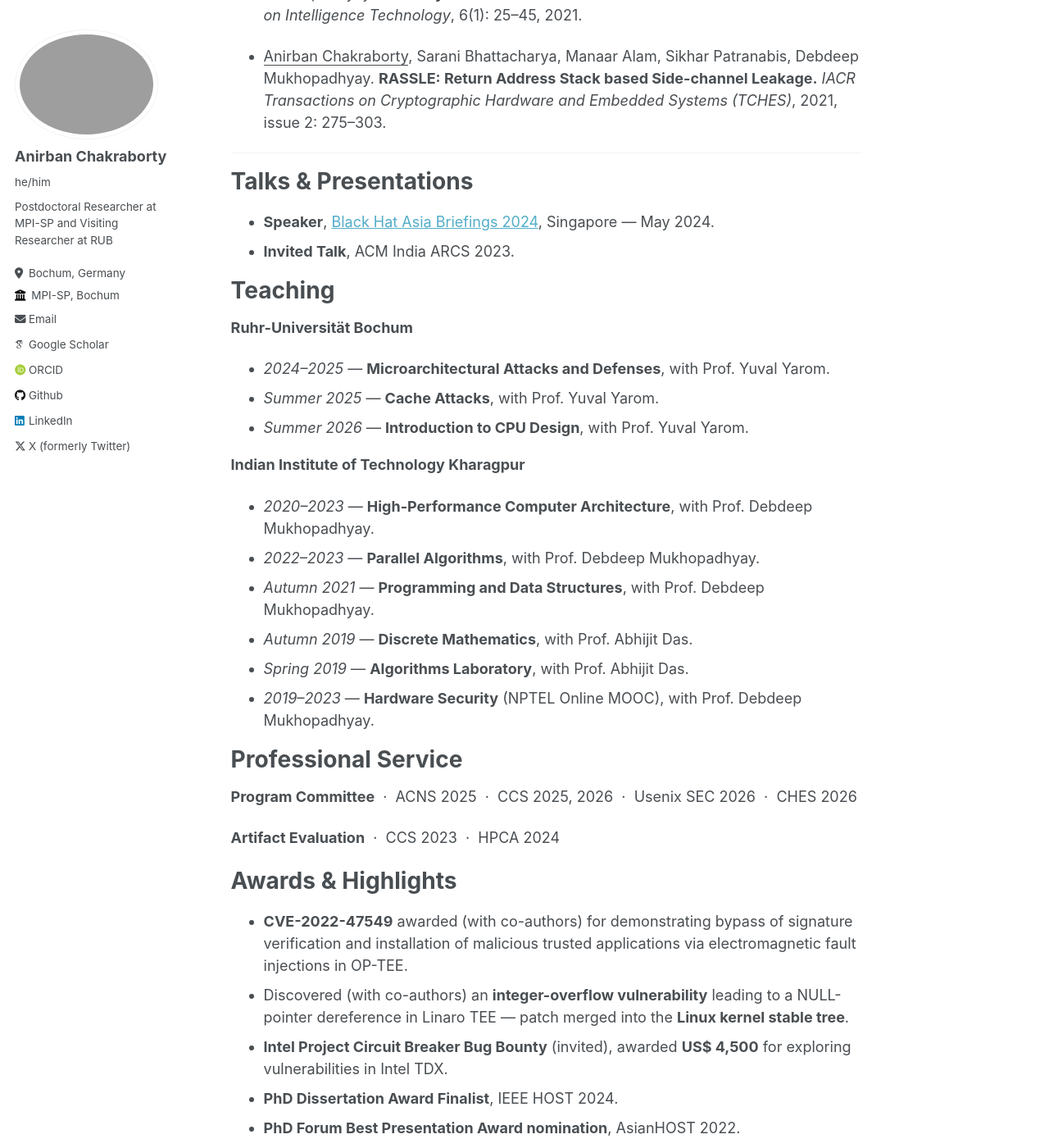
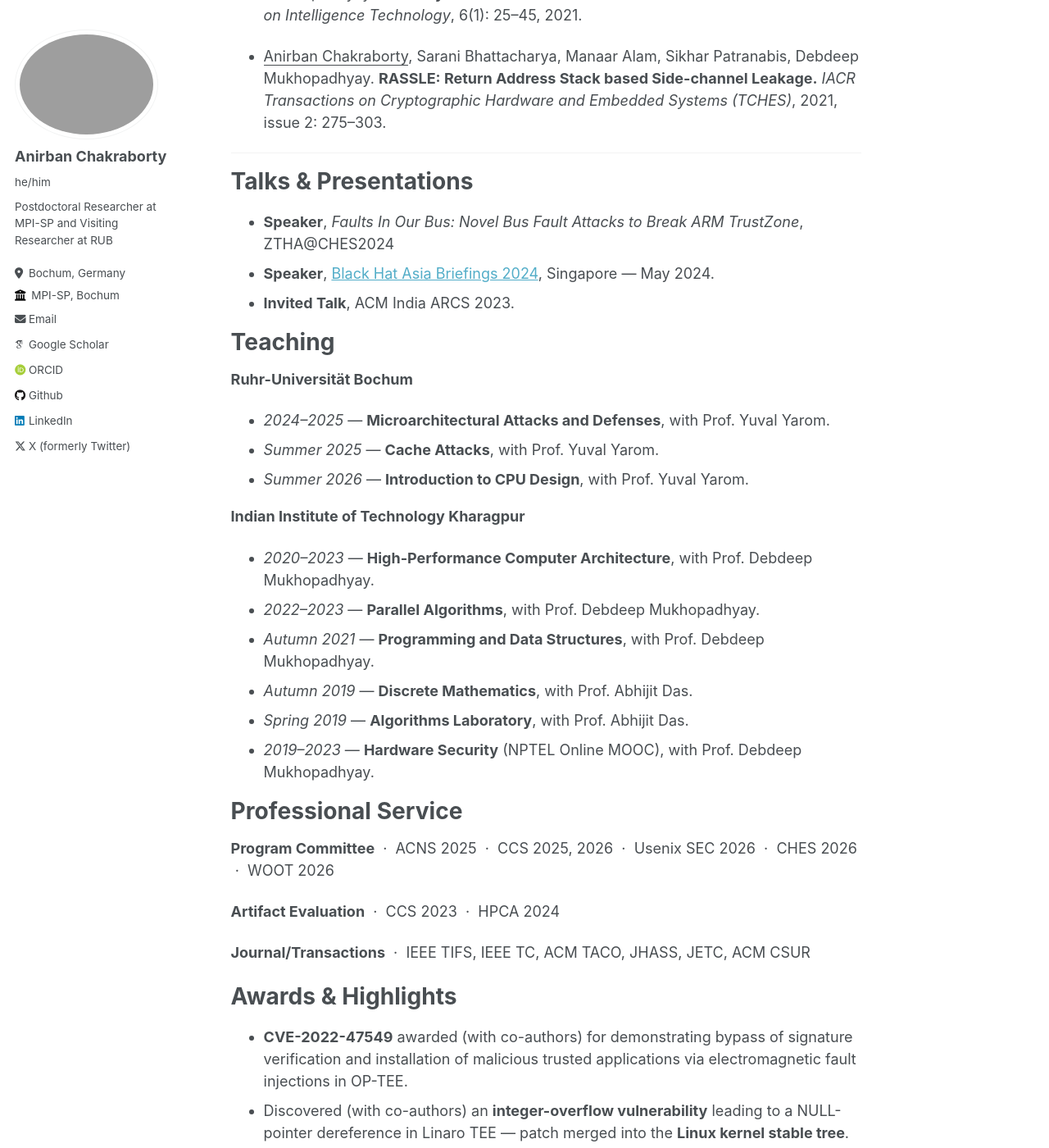
Before and after one commit to anirbanc3/anirbanc3.github.io, a Jekyll site: the page built from _pages/about.md, in a window 1280 px wide and 1400 px high, scrolled down 2195 px. Shown: the whole window at 82% size. Built offline with Jekyll 4.4.1, drawn with Linux system fonts in a browser that asks for light colours; some web fonts are replaced; some of the changed text lies outside the part shown.

Commit message:
minor adjustments

```diff
--- a/_pages/about.md
+++ b/_pages/about.md
@@ -69,6 +69,7 @@ My research interests span all aspects of Hardware Security with a primary focus
 
 # Talks & Presentations {#talks}
 
+- **Speaker**, *Faults In Our Bus: Novel Bus Fault Attacks to Break ARM TrustZone*, ZTHA@CHES2024
 - **Speaker**, [Black Hat Asia Briefings 2024](https://www.blackhat.com/asia-24/), Singapore — May 2024.
 - **Invited Talk**, ACM India ARCS 2023.
 
@@ -90,10 +91,11 @@ My research interests span all aspects of Hardware Security with a primary focus
 
 # Professional Service {#service}
 
-**Program Committee** &nbsp;·&nbsp; ACNS 2025 &nbsp;·&nbsp; CCS 2025, 2026 &nbsp;·&nbsp; Usenix SEC 2026 &nbsp;·&nbsp; CHES 2026
+**Program Committee** &nbsp;·&nbsp; ACNS 2025 &nbsp;·&nbsp; CCS 2025, 2026 &nbsp;·&nbsp; Usenix SEC 2026 &nbsp;·&nbsp; CHES 2026 &nbsp;·&nbsp; WOOT 2026
 
 **Artifact Evaluation** &nbsp;·&nbsp; CCS 2023 &nbsp;·&nbsp; HPCA 2024
 
+**Journal/Transactions** &nbsp;·&nbsp; IEEE TIFS, IEEE TC, ACM TACO, JHASS, JETC, ACM CSUR
 
 
 # Awards & Highlights {#awards}
```
Also changed, not shown: other parts of _pages/about.md (+1 -2 lines).
